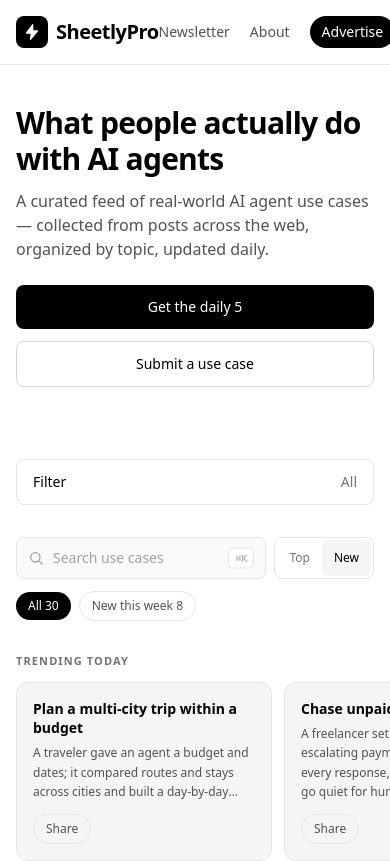
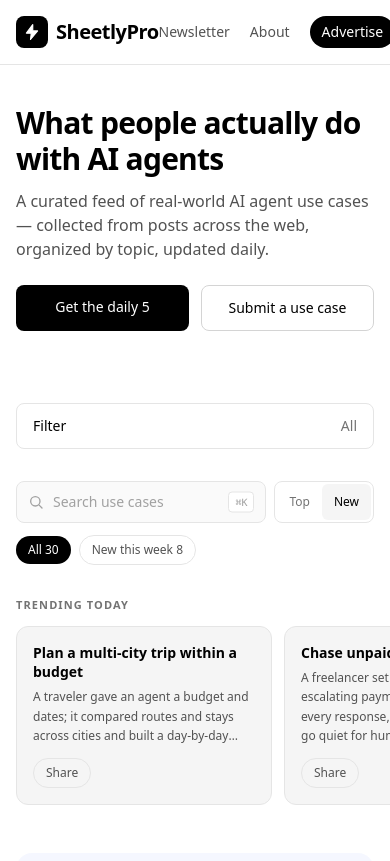
Before and after one commit to Stropurbo/bank-statement-frontend, a React (Vite) app: page / in a window 390 px wide. Shown: the top 861 px of the page. Built offline with nearby package versions, Linux system fonts and the light colour scheme.

Commit message:
CTA buttons side-by-side on mobile like reference

```diff
--- a/src/pages/Home.jsx
+++ b/src/pages/Home.jsx
@@ -117,16 +117,16 @@ export default function Home() {
           A curated feed of real-world AI agent use cases — collected from
           posts across the web, organized by topic, updated daily.
         </p>
-        <div className="flex flex-col sm:flex-row gap-3">
+        <div className="grid grid-cols-2 gap-3">
           <a
             href="#newsletter"
-            className="bg-black text-white font-medium rounded-lg px-6 py-3 text-center text-sm hover:bg-neutral-800 transition-colors"
+            className="bg-black text-white font-medium rounded-lg px-4 py-3 text-center text-sm hover:bg-neutral-800 transition-colors"
           >
             Get the daily 5
           </a>
           <a
             href="mailto:contact@sheetlypro.com?subject=Use%20case%20submission"
-            className="border border-neutral-300 text-black font-medium rounded-lg px-6 py-3 text-center text-sm hover:border-black transition-colors"
+            className="border border-neutral-300 text-black font-medium rounded-lg px-4 py-3 text-center text-sm hover:border-black transition-colors"
           >
             Submit a use case
           </a>
```
